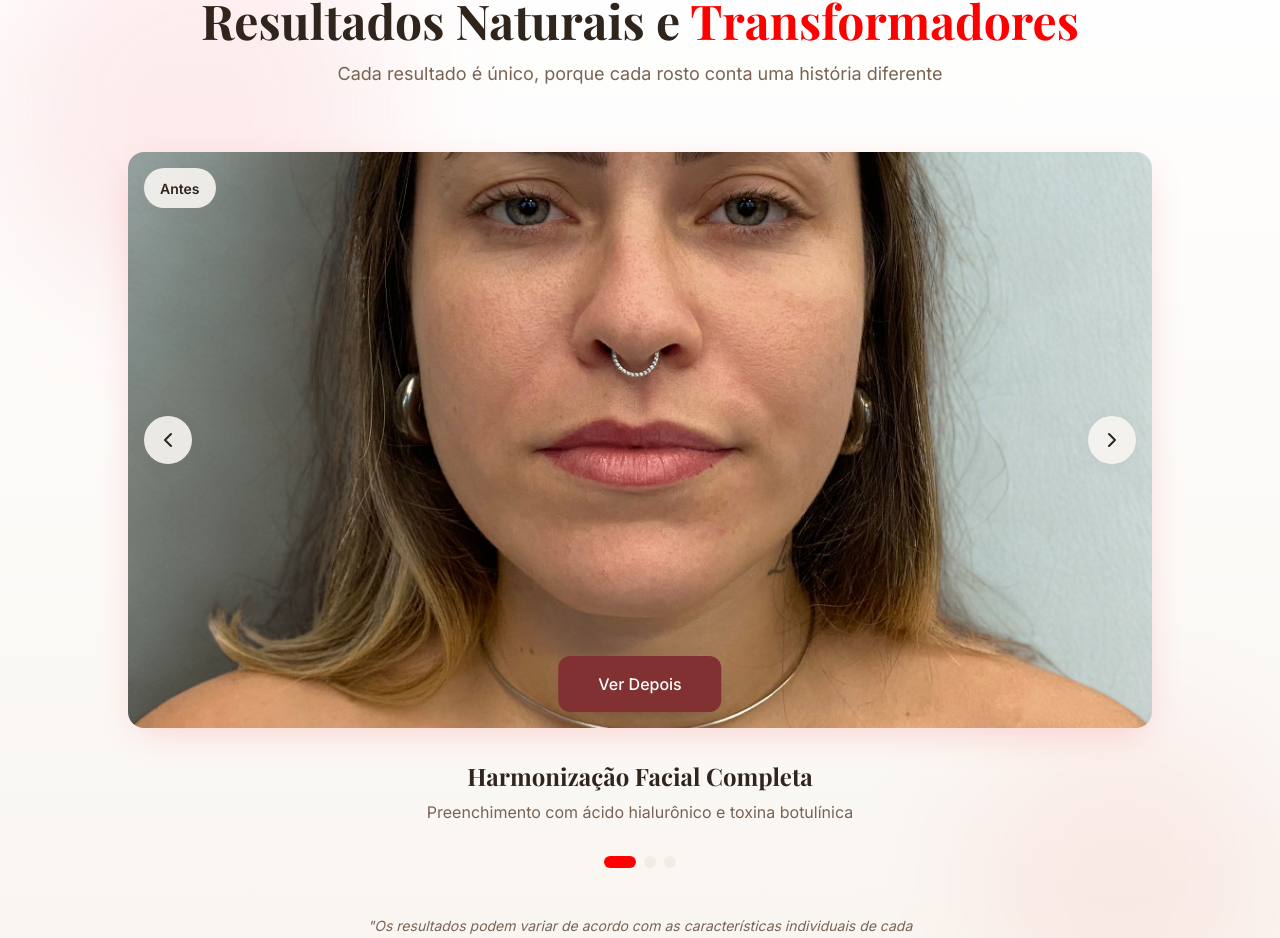
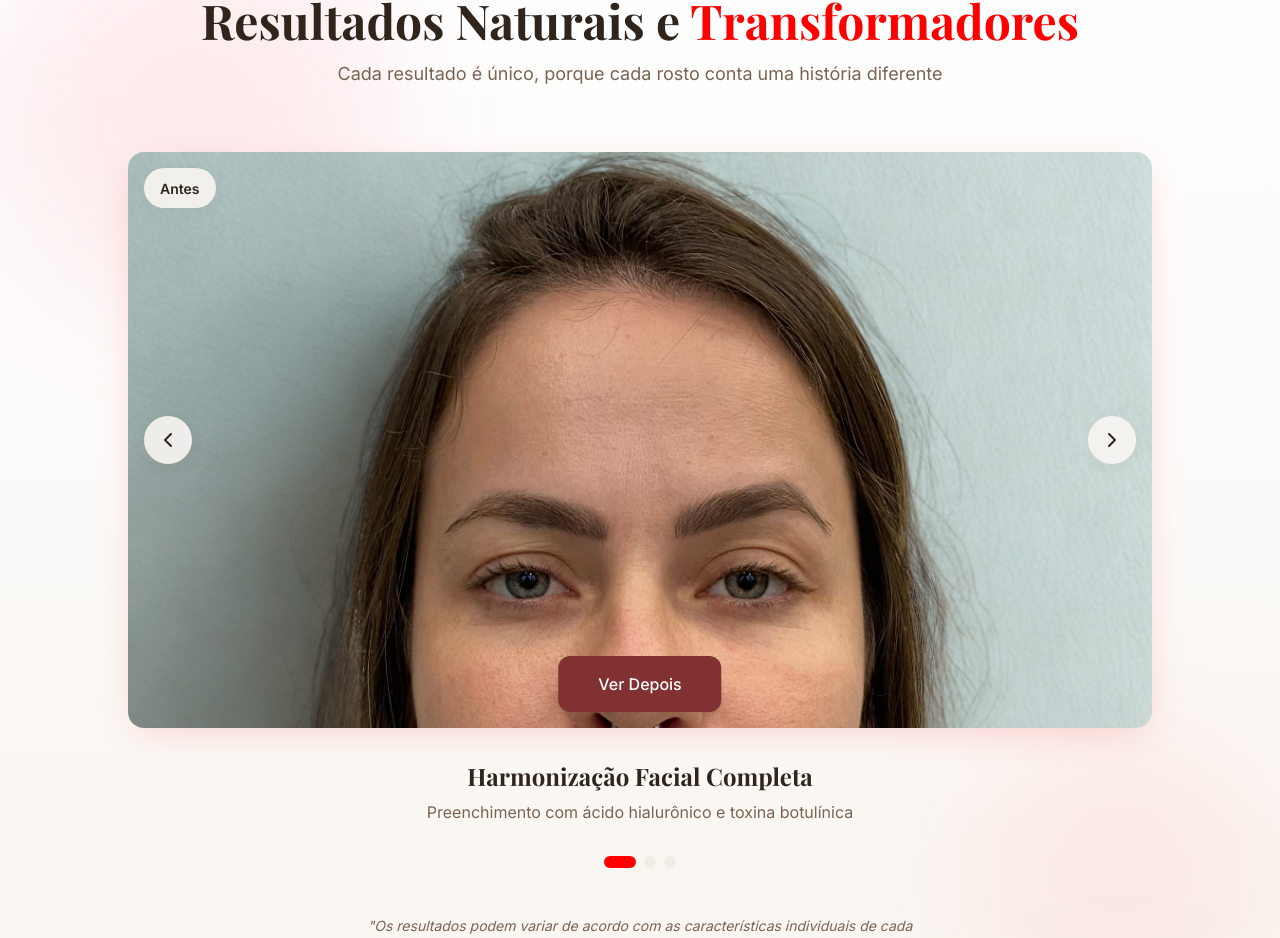
Before and after one commit to lobaoyago/Dra.BlendaLobao, a React (Vite) app: page / in a window 1280 px wide. Shown: the part 2379-3317 px from the top of the page. Built offline with nearby package versions, Linux system fonts and the light colour scheme; the HTML template or start-up script is replaced by a standard one.

Commit message:
Fix image cropping

```diff
--- a/src/components/BeforeAfterSection.tsx
+++ b/src/components/BeforeAfterSection.tsx
@@ -71,7 +71,9 @@ const BeforeAfterSection = () => {
               <img
                 src={isAfter ? currentItem.after : currentItem.before}
                 alt={isAfter ? "Depois do procedimento" : "Antes do procedimento"}
-                className="w-full h-full object-cover transition-all duration-500"
+                className={`w-full h-full object-cover transition-all duration-500 ${
+                  currentIndex === 0 && !isAfter ? "object-[50%_20%]" : ""
+                }`}
               />
 
               {/* Before/After Label */}
```
